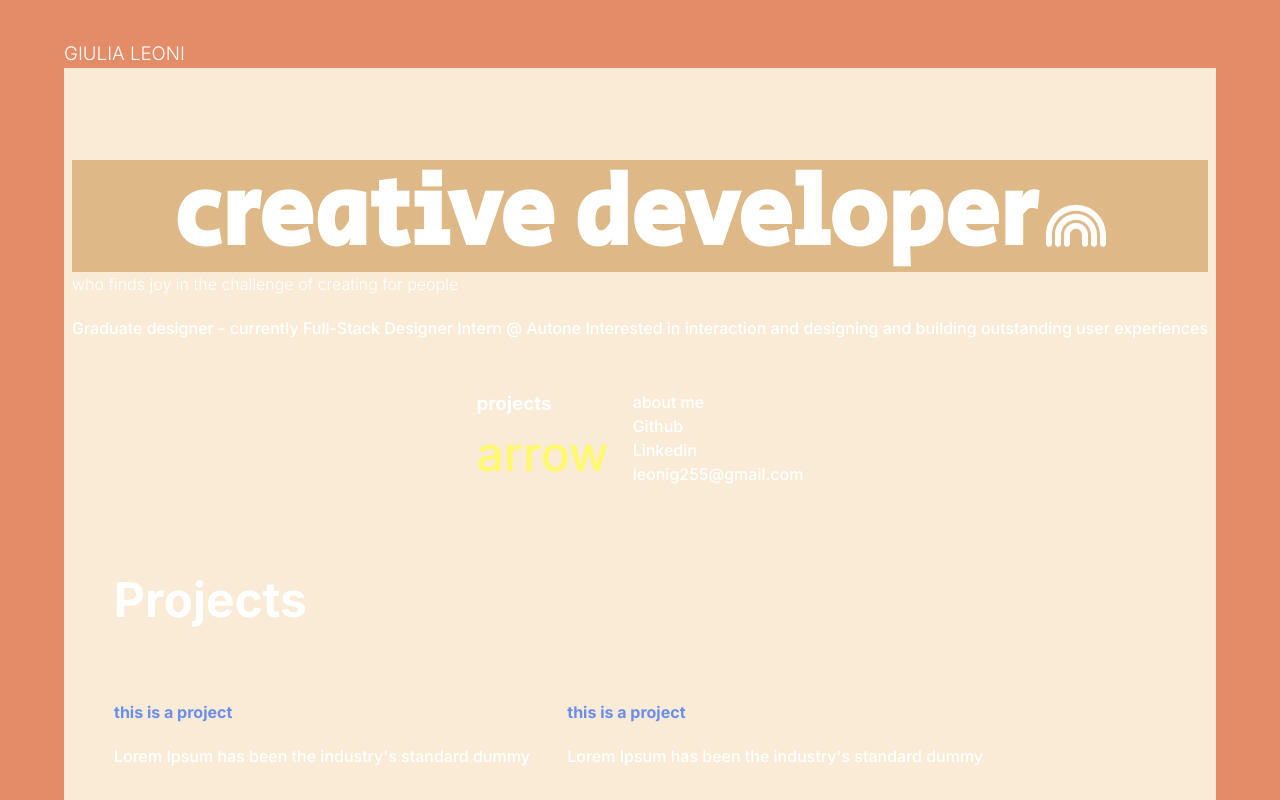
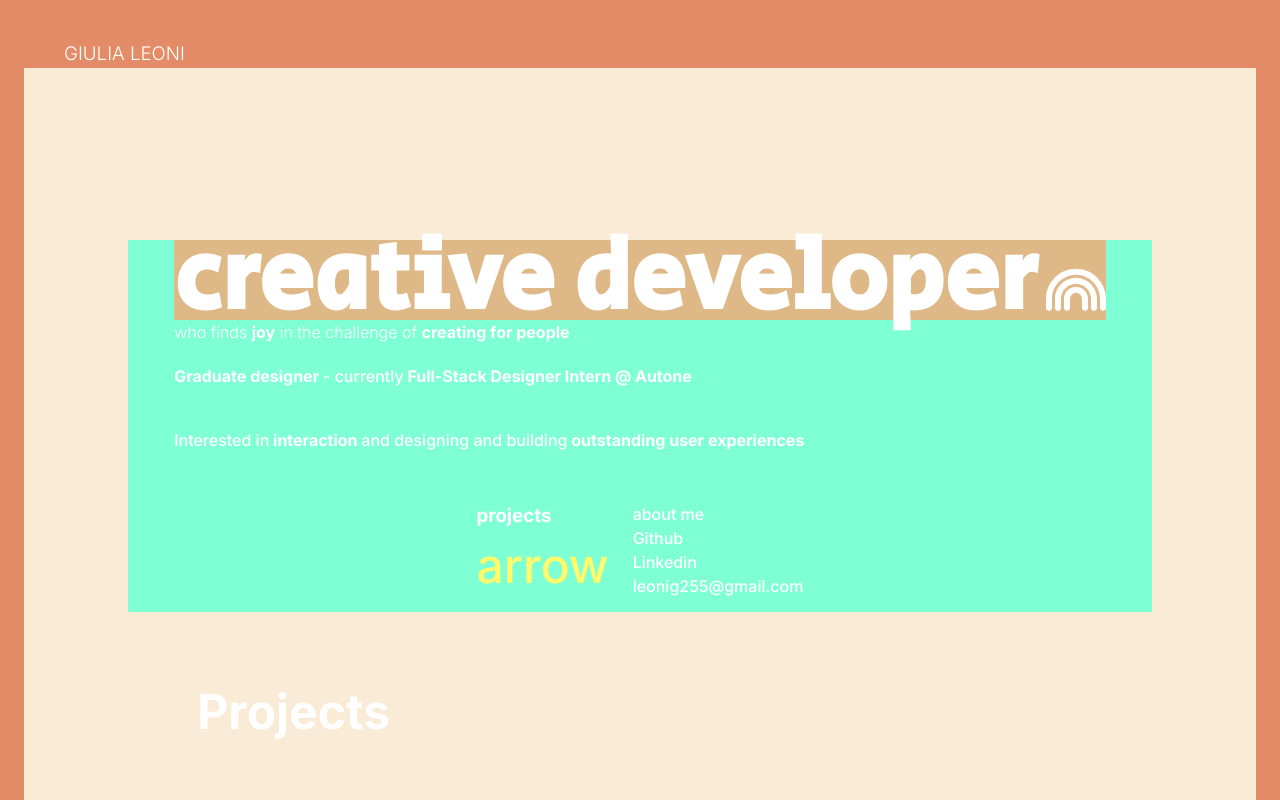
Before and after one commit to GiuliaLeoni/dev-portfolio, a React (Vite) app: page / in a window 1280 px wide. Shown: the top 800 px of the page. Built offline with nearby package versions, Linux system fonts and the light colour scheme.

Commit message:
add bold words to description

```diff
--- a/src/components/Description/Description.tsx
+++ b/src/components/Description/Description.tsx
@@ -17,9 +17,17 @@ export const Description = () => {
                    style={{paddingTop: '1.3rem'}}/>
                 </section>
 
-                   <h4>who finds joy in the challenge of creating for people</h4>
-                   <p>Graduate designer - currently Full-Stack Designer Intern @ Autone
-Interested in interaction and designing and building outstanding user experiences</p>
+                   <h4>who finds <strong>joy</strong> in the challenge of <strong>creating for people</strong></h4>
+                   <p>
+                        <strong>Graduate designer </strong>
+                        - currently
+                        <strong> Full-Stack Designer Intern @ Autone</strong>
+                        <br />
+                        Interested in
+                        <strong> interaction </strong>
+                        and designing and building
+                        <strong> outstanding user experiences</strong>
+                    </p>
             </section>
         </>
     )
--- a/src/components/Description/description.module.scss
+++ b/src/components/Description/description.module.scss
@@ -12,7 +12,7 @@
     font-family: map-get($map: $font-stack, $key: secular-one);
     // font-size: 7rem;
     font-size: clamp(3.5rem, 7vw + 0.5rem, 7rem);
-    line-height: 7rem;
+    line-height: 5rem;
 }
 
 .icon {
--- a/src/components/Info/info.module.scss
+++ b/src/components/Info/info.module.scss
@@ -1,10 +1,10 @@
 @import '../../assets/variables';
 
 .container {
-    width: 90vw;
+    width: 80vw;
     display: flex;
     flex-direction: column;
     align-items: center;
-    margin-top: 10rem;
-    // background-color: aquamarine;
+    margin-top: 15rem;
+    background-color: aquamarine;
 }
--- a/src/components/Main/main.module.scss
+++ b/src/components/Main/main.module.scss
@@ -1,6 +1,8 @@
 .container {
-    // overflow: hidden;
-    margin-left: 10vw;
-    margin-right: 10vw;
+    margin-left: 1.5rem;
+    margin-right: 1.5rem;
+    display: flex;
+    flex-direction: column;
+    align-items: center;
     background-color: antiquewhite;
 }
```
